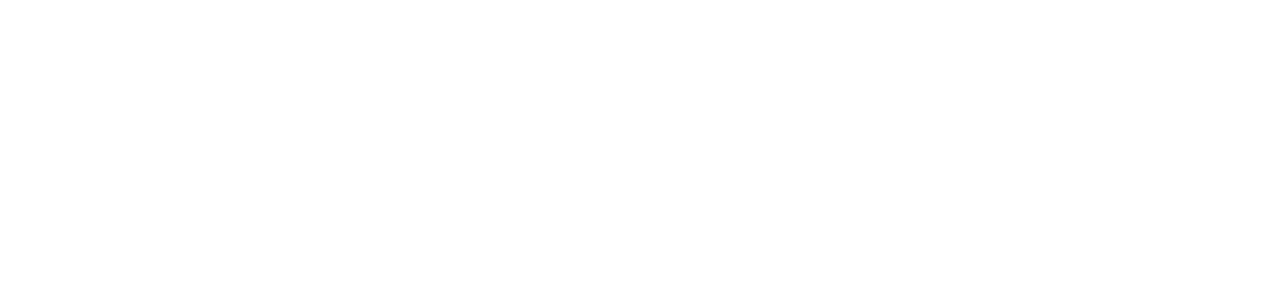
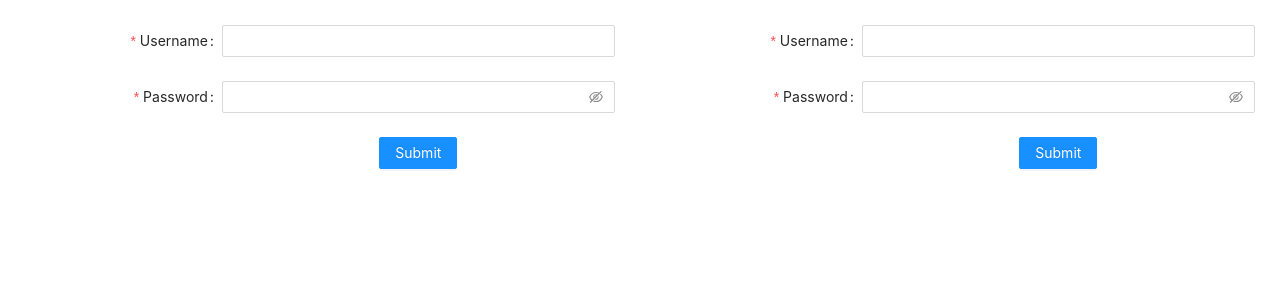
Before and after one commit to edgeboyo/CommunityHack2021, a React (Create React App) app in the folder client/: page /login in a window 1280 px wide. Before the commit this address had no page. Shown: the top 300 px of the page. Built offline with nearby package versions, Linux system fonts and the light colour scheme.

Commit message:
Added HomePage and LoginPage

```diff
--- a/client/src/App.tsx
+++ b/client/src/App.tsx
@@ -1,6 +1,7 @@
 import React from "react";
 import { BrowserRouter as Router, Routes, Route, Link } from "react-router-dom";
-import HomePage from "./HomePage";
+import HomePage from "./HomePage/HomePage";
+import Login from "./Login/Login";
 
 export default function App() {
   return (
@@ -9,6 +10,7 @@
             renders the first one that matches the current URL. */}
       <Routes>
         <Route path="/" element={<HomePage />} />
+        <Route path="/login" element={<Login />} />
       </Routes>
     </Router>
   );
--- a/client/src/HomePage.tsx
+++ b/client/src/HomePage/HomePage.tsx
@@ -1,9 +1,8 @@
-import "antd/dist/antd.css";
 import "./HomePage.css";
 
 import { Layout, Menu, Breadcrumb } from "antd";
 
-import logo from "./icons/betterLogo.png";
+import logo from "../icons/betterLogo.png";
 
 const { Header, Content, Footer } = Layout;
 
--- /dev/null
+++ b/client/src/Login/Login.css
@@ -0,0 +1,14 @@
+.column {
+  padding: 25px;
+  float: left;
+  width: 50%;
+  text-align: center;
+  align-items: center;
+}
+
+/* Clear floats after the columns */
+.row:after {
+  content: "";
+  display: table;
+  clear: both;
+}
--- /dev/null
+++ b/client/src/Login/Login.tsx
@@ -0,0 +1,146 @@
+import { Button, Checkbox, Divider, Form, Input } from "antd";
+import "antd/dist/antd.css";
+
+import "./Login.css";
+
+export default function Login() {
+  return (
+    <div className="row">
+      <LoginForm />
+      {/*<Divider  type="vertical" />*/}
+      <RegisterForm />
+    </div>
+  );
+}
+
+const LoginForm = () => {
+  const onFinish = (values: any) => {
+    console.log("Success:", values);
+  };
+
+  const onFinishFailed = (errorInfo: any) => {
+    console.log("Failed:", errorInfo);
+  };
+
+  return (
+    <Form
+      className="column"
+      name="basic"
+      labelCol={{
+        span: 8,
+      }}
+      wrapperCol={{
+        span: 16,
+      }}
+      initialValues={{
+        remember: true,
+      }}
+      onFinish={onFinish}
+      onFinishFailed={onFinishFailed}
+      autoComplete="off"
+    >
+      <Form.Item
+        label="Username"
+        name="username"
+        rules={[
+          {
+            required: true,
+            message: "Please input your username!",
+          },
+        ]}
+      >
+        <Input />
+      </Form.Item>
+
+      <Form.Item
+        label="Password"
+        name="password"
+        rules={[
+          {
+            required: true,
+            message: "Please input your password!",
+          },
+        ]}
+      >
+        <Input.Password />
+      </Form.Item>
+
+      <Form.Item
+        wrapperCol={{
+          offset: 8,
+          span: 16,
+        }}
+      >
+        <Button type="primary" htmlType="submit">
+          Submit
+        </Button>
+      </Form.Item>
+    </Form>
+  );
+};
+
+const RegisterForm = () => {
+  const onFinish = (values: any) => {
+    console.log("Success:", values);
+  };
+
+  const onFinishFailed = (errorInfo: any) => {
+    console.log("Failed:", errorInfo);
+  };
+
+  return (
+    <Form
+      className="column"
+      name="basic"
+      labelCol={{
+        span: 8,
+      }}
+      wrapperCol={{
+        span: 16,
+      }}
+      initialValues={{
+        remember: true,
+      }}
+      onFinish={onFinish}
+      onFinishFailed={onFinishFailed}
+      autoComplete="off"
+    >
+      <Form.Item
+        label="Username"
+        name="username"
+        rules={[
+          {
+            required: true,
+            message: "Please input your username!",
+          },
+        ]}
+      >
+        <Input />
+      </Form.Item>
+
+      <Form.Item
+        label="Password"
+        name="password"
+        rules={[
+          {
+            required: true,
+            message: "Please input your password!",
+          },
+        ]}
+      >
+        <Input.Password />
+      </Form.Item>
+
+      <Form.Item
+        wrapperCol={{
+          offset: 8,
+          span: 16,
+        }}
+      >
+        <Button type="primary" htmlType="submit">
+          Submit
+        </Button>
+      </Form.Item>
+    </Form>
+  );
+};
```
Also changed, not shown: client/src/HomePage/HomePage.css (renamed from client/src/HomePage.css), 1 other file (tests, documents, lock files or other folders).
